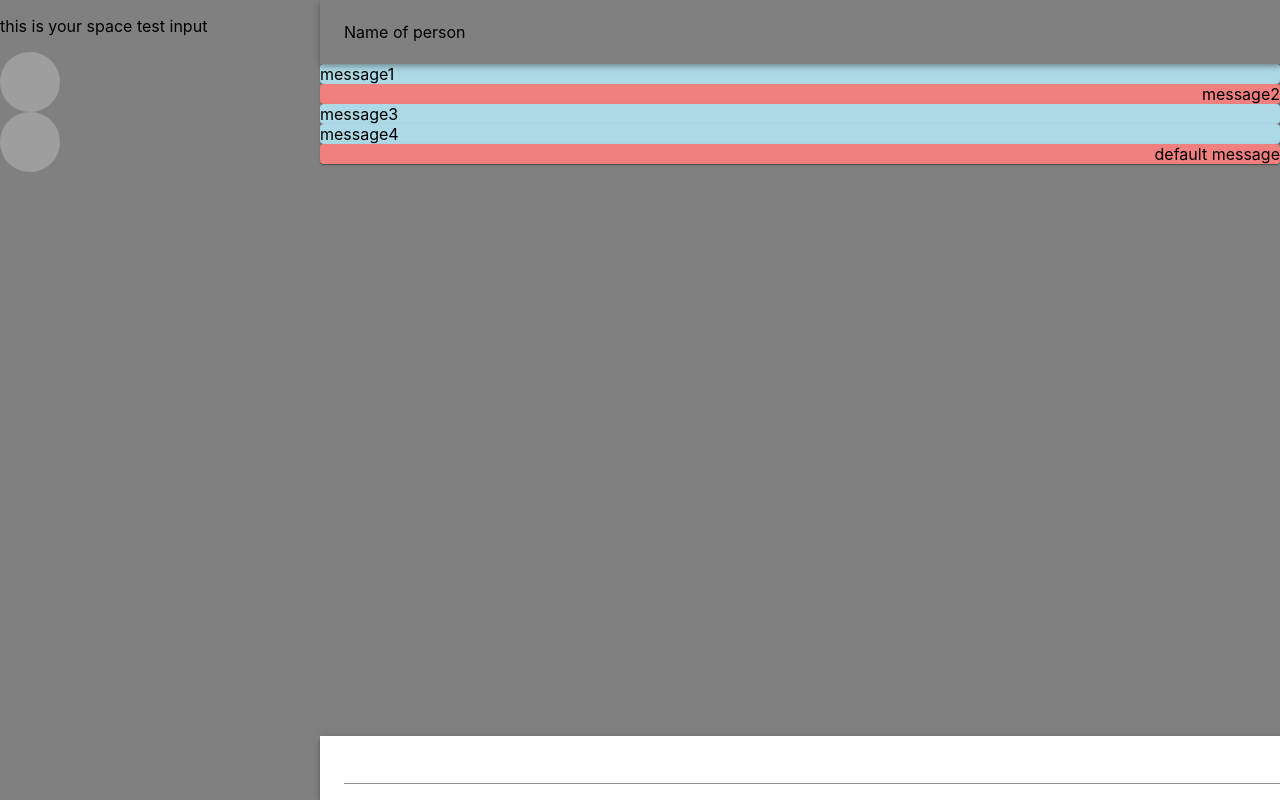
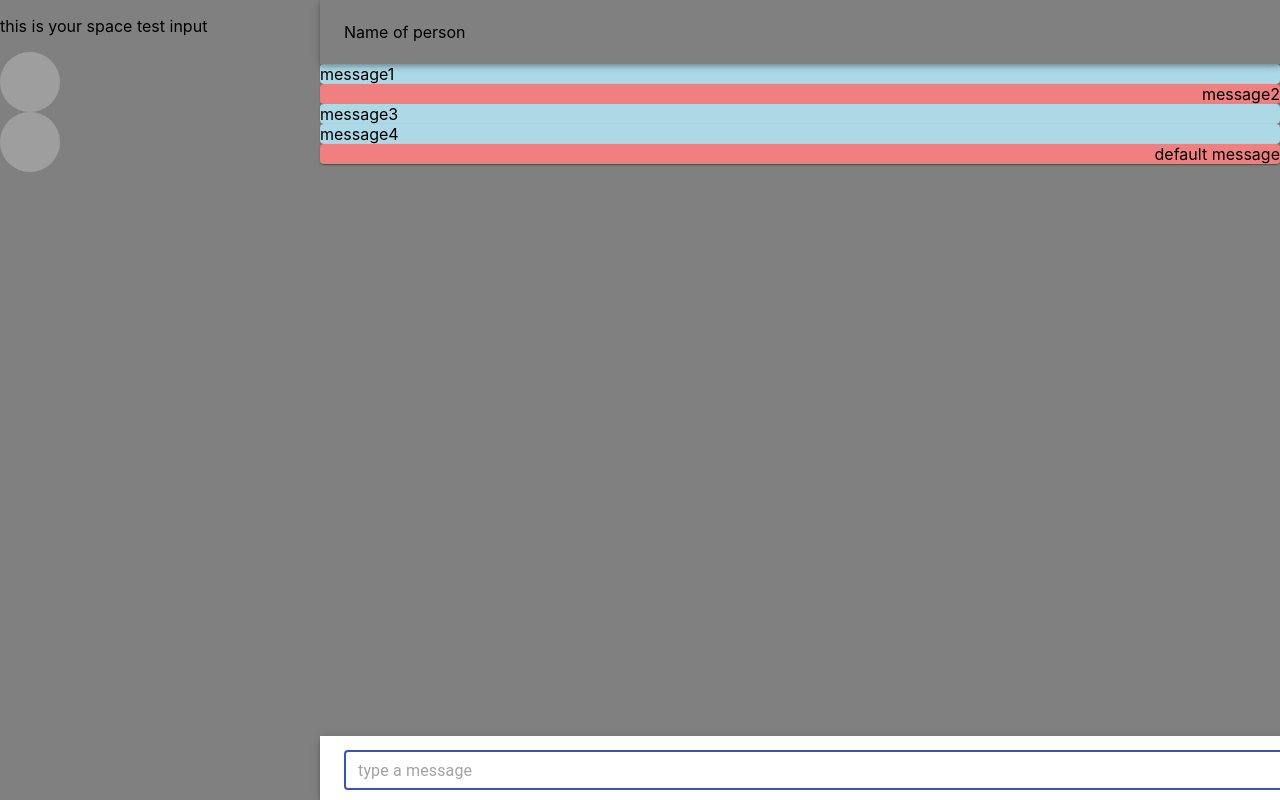
Before and after one commit to CaviarChiang/usagi, a React (Create React App) app: page / in a window 1280 px wide. Built offline with nearby package versions, Linux system fonts and the light colour scheme; grey boxes are pictures that could not be loaded.

Commit message:
message input

```diff
--- a/src/style/messagePage.css
+++ b/src/style/messagePage.css
@@ -20,7 +20,3 @@
 	background-color: white;
 	bottom: 0;
 }
-
-.MessageInputBar .MuiTextField-root{
-	width: 100%;
-}
--- a/src/ui/app/messagePage.js
+++ b/src/ui/app/messagePage.js
@@ -1,26 +1,14 @@
 import React from 'react';
 import PropTypes from 'prop-types';
-import AppBar from '@material-ui/core/AppBar';
-import Toolbar from '@material-ui/core/Toolbar';
 
-import MessageBubble from '../components/messageBubble.js';
-import MessageInputBar from '../components/messageInputBar.js';
-import MessageTopBar from '../components/messageTopBar.js';
+import MessageBubble from '../components/messagePage/messageBubble.js';
+import MessageInputBar from '../components/messagePage/messageInputBar.js';
+import MessageTopBar from '../components/messagePage/messageTopBar.js';
 
-//these are here just to annotate the properties that can be passed down
 const propTypes = {
 	name: PropTypes.string,
-	prompt: PropTypes.oneOf([
-		'success',
-		'warning',
-		'error',
-		'wrench',
-		'offline',
-		'info',
-	]),
 };
 
-//automatically sets these as defualt if none was passed down
 const defaultProps = {
 	name: 'default name',
 };
@@ -28,6 +16,7 @@ const defaultProps = {
 class MessagePage extends React.Component{
 	constructor(props){
 		super(props);
+		this.onSubmit = this.onSubmit.bind(this);
 		let list = [
 			{message: 'message1', received: true},
 			{message: 'message2', received: false},
@@ -40,18 +29,29 @@ class MessagePage extends React.Component{
 		}
 	}
 
+	onSubmit(e){
+		if(e.keyCode == 13){
+			let newMessage = {
+				message: e.target.value
+			}
+			this.setState({
+				messageList: [...this.state.messageList, newMessage]
+			})
+		}
+	}
+
 	render() {
-
 		return <div>
 			<MessageTopBar title='Name of person' subTitle='some sub text'/>
 			{this.state.messageList.map((item) => <MessageBubble
 				message={item.message}
 				received={item.received}
 			/>)}
-			<MessageInputBar/>
+			<MessageInputBar onKeyDown={this.onSubmit}/>
 		</div>
 	}
 }
+
 MessagePage.propTypes = propTypes;
 MessagePage.defaultProps = defaultProps;
 export default MessagePage;
--- a/src/ui/components/messageInputBar.js
+++ b/src/ui/components/messagePage/messageInputBar.js
@@ -6,8 +6,7 @@ import TextField from '@material-ui/core/TextField';
 import Toolbar from '@material-ui/core/Toolbar';
 
 const propTypes = {
-	text: PropTypes.string,
-	subTitle: PropTypes.string,
+	onKeyDown: PropTypes.func,
 };
 
 const defaultProps = {
@@ -16,8 +15,21 @@ const defaultProps = {
 class MessageInputBar extends React.Component{
 	constructor(props){
 		super(props);
+		this.onKeyDown = this.onKeyDown.bind(this);
+		this.onChange = this.onChange.bind(this);
 		this.state = {
 			text: ''
+		}
+	}
+
+	onChange(e) {
+		this.setState({text: e.target.value});
+	}
+
+	onKeyDown(e) {
+		if(e.keyCode == 13){
+			this.setState({text: ''});
+			this.props.onKeyDown(e);
 		}
 	}
 
@@ -26,7 +38,16 @@ class MessageInputBar extends React.Component{
 		return <div className={className}>
 			<AppBar position='relative'>
 				<Toolbar>
-					<TextField/>
+					<TextField
+						value={this.state.text}
+						placeholder='type a message'
+						onChange={this.onChange}
+						onKeyDown={this.onKeyDown}
+						fullWidth={true}
+						autoFocus={true}
+						margin='dense'
+        				variant='outlined'
+					/>
 				</Toolbar>
 			</AppBar>
 		</div>
@@ -35,5 +56,4 @@ class MessageInputBar extends React.Component{
 
 MessageInputBar.propTypes = propTypes;
 MessageInputBar.defaultProps = defaultProps;
-
 export default MessageInputBar;
```
Also changed, not shown: src/ui/components/messagePage/messageBubble.js (renamed from src/ui/components/messageBubble.js), src/ui/components/messagePage/messageTopBar.js (renamed from src/ui/components/messageTopBar.js).
